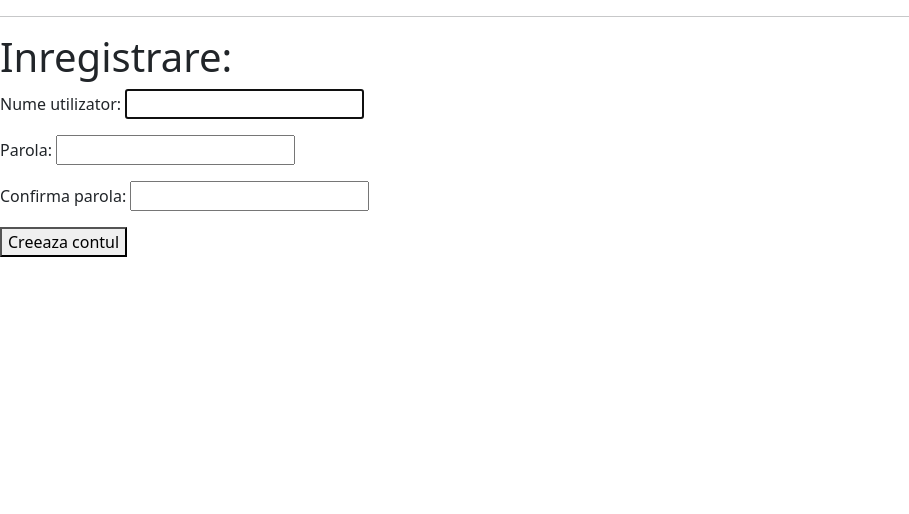
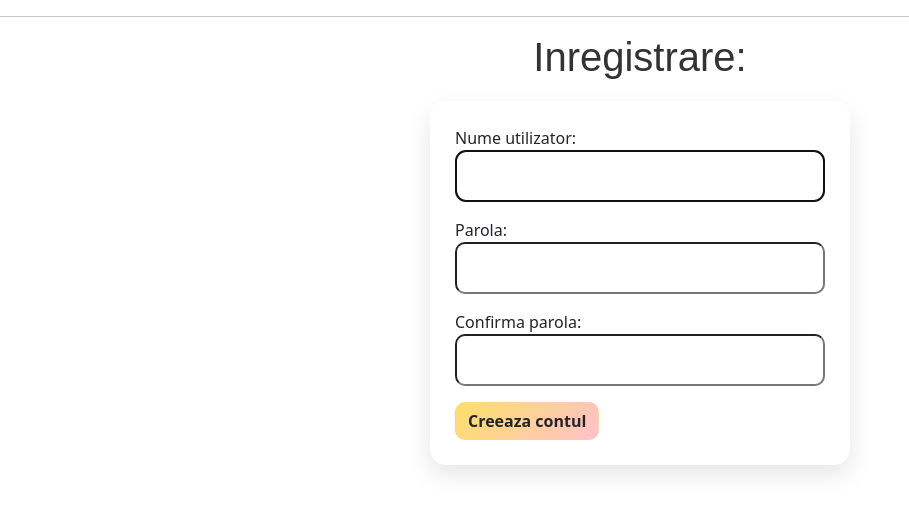
Before and after one commit to alexia-1306/ReStyle, a Django app: page /users/register/ in a window 1280 px wide. Shown: the part 54-568 px from the top of the page, without its empty margins (0-909 px from the left). Run offline with Django 5.2, Linux system fonts and the light colour scheme; data comes from the database, SQL or seed files in the repository.

Commit message:
design register

```diff
--- a/templates/users/register.html
+++ b/templates/users/register.html
@@ -1,10 +1,46 @@
 {% extends 'base.html' %}
+{% block content %}
+<style>
+    h1 {
+    text-align: center;
+    font-family: Arial, sans-serif;
+    color: #333;
+    margin-bottom: 20px;
+}
+    form {
+        max-width: 420px;
+    margin: 0 auto;
+    padding: 25px;
+    background: #fff;
+    border-radius: 15px;
+    box-shadow: 0 10px 25px rgba(0,0,0,0.1);
+    }
 
-{% block content %}
+    input, select, textarea {
+    padding: 12px;
+    border-radius: 10px;
+}
+.btn {
+    background: linear-gradient(135deg, #ffe066, pink);
+    border-radius: 10px;
+    font-weight: bold;
+}
+
+.btn:hover {
+    transform: scale(1.03);
+    opacity: 0.9;
+}
+
+form p {
+    display: flex;
+    flex-direction: column;
+}
+
+</style>
 <h1>Inregistrare:</h1>
     <form method="post">
     {% csrf_token %}
     {{ form.as_p }}
-    <button type="submit">Creeaza contul</button>
+    <button class="btn" type="submit">Creeaza contul</button>
     </form>
 {% endblock %}
```
